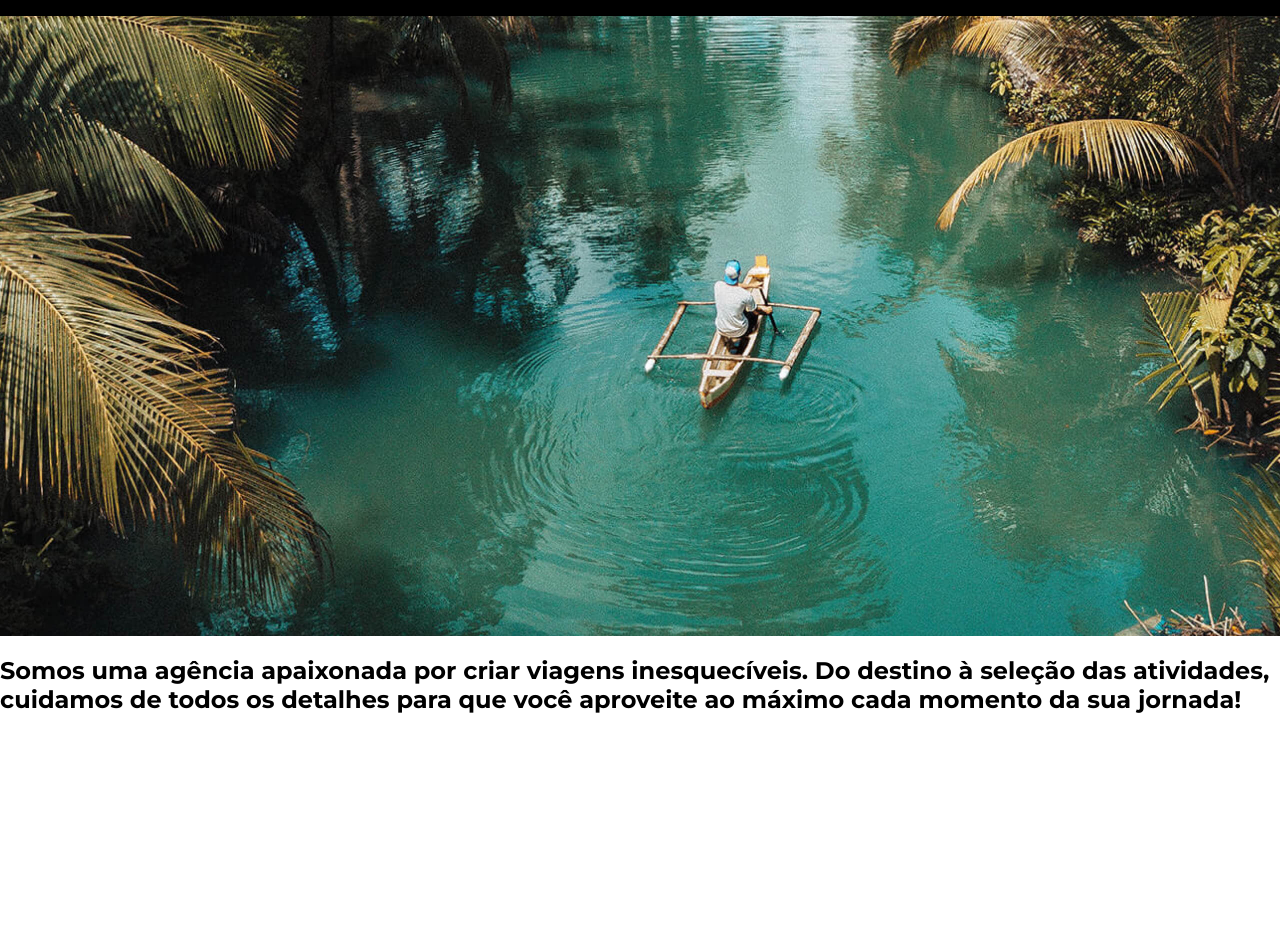
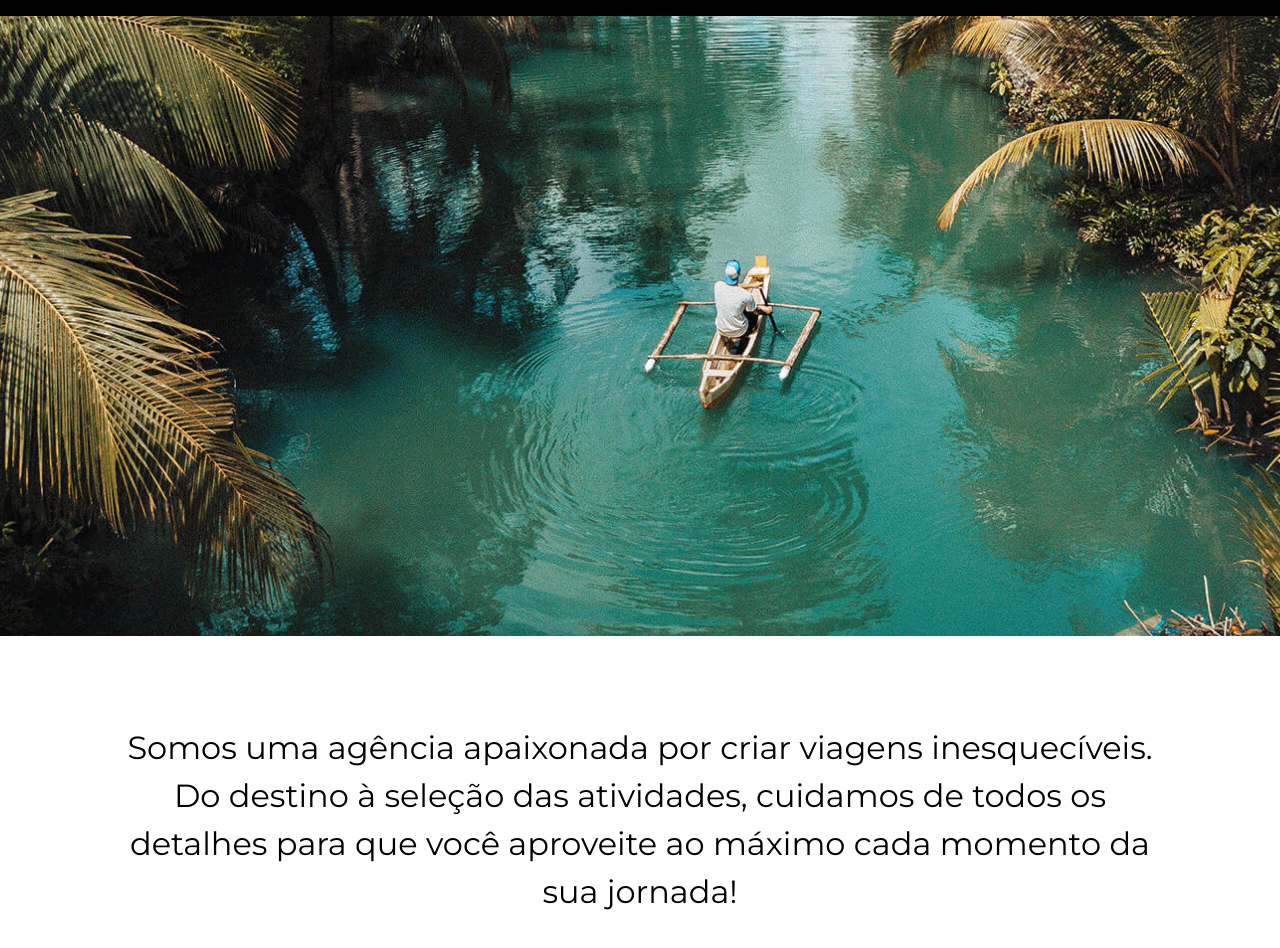
Before and after one commit to anabritto8/jornada-viagens-app, a plain HTML site: page index.html in a window 1280 px wide. Shown: the part 124-1072 px from the top of the page. Before the commit the page ends 858 px from the top, so only its background shows below. Drawn offline with Linux system fonts and the light colour scheme.

Commit message:
Finaliza hero

```diff
--- a/css/hero.css
+++ b/css/hero.css
@@ -3,6 +3,15 @@
     width: 100%;
     background: url(../img/hero-mobile.jpg) no-repeat;
     background-size: cover;
+}
+
+.hero h2{
+    padding: 88px 60px;
+    margin: 0px;
+    font-weight: var(--text-weight);
+    font-size: 20px;
+    line-height: 1.5;
+    text-align: center;
 }
 
 @media screen and (min-width: 768px) {
@@ -11,6 +20,10 @@
     background: url(../img/hero-tablet.jpg) no-repeat;
     background-size: cover;
 }
+.hero h2{
+    padding: 88px 60px;
+    font-size: 32px;
+}
 }
 
 @media screen and (min-width: 1024px) {
@@ -18,4 +31,13 @@
     background: url(../img/hero-desktop.jpg) no-repeat;
     background-size: cover;
 }
+.hero h2{
+    padding: 88px 120px;
 }
+}
+
+@media screen and (min-width: 1920px) {
+.hero h2{
+    padding: 88px 160px;
+}
+}
```
